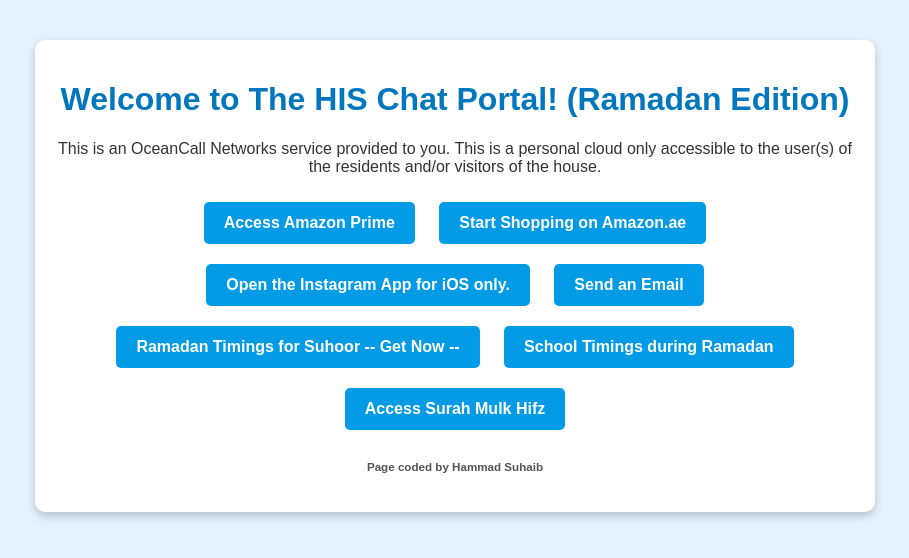
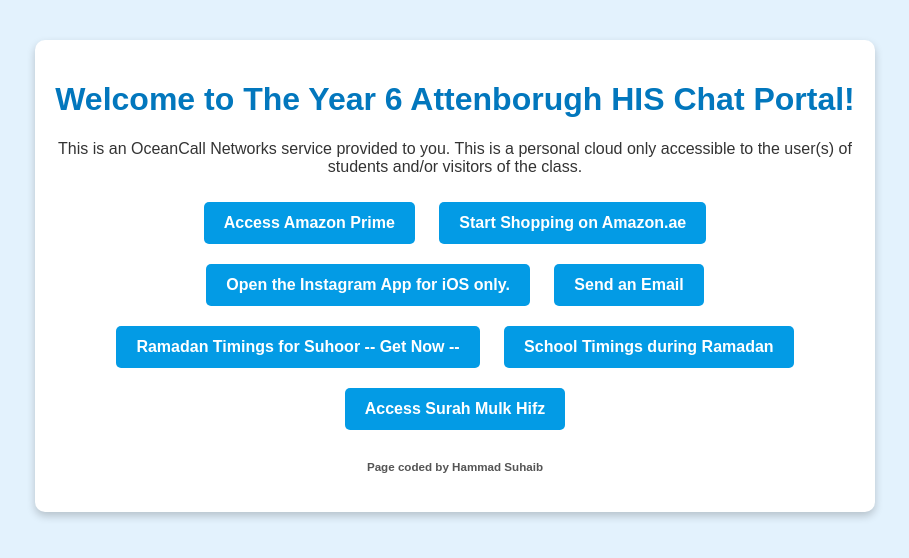
Before and after one commit to thb-accounts/hischatportal, a plain HTML site: page index.html in a window 1280 px wide. Shown: the whole page, without its empty margins (185-1094 px from the left). Drawn offline with Linux system fonts and the light colour scheme.

Commit message:
Update index.html

```diff
--- a/index.html
+++ b/index.html
@@ -50,8 +50,8 @@
 <body>
 
     <div class="container">
-        <h1>Welcome to The HIS Chat Portal! (Ramadan Edition)</h1>
-        <p>This is an OceanCall Networks service provided to you. This is a personal cloud only accessible to the user(s) of the residents and/or visitors of the house.</p>
+        <h1>Welcome to The Year 6 Attenborugh HIS Chat Portal!</h1>
+        <p>This is an OceanCall Networks service provided to you. This is a personal cloud only accessible to the user(s) of students and/or visitors of the class.</p>
 
         <a class="button" href="https://primevideo.com">Access Amazon Prime</a>
         <a class="button" href="https://amazon.ae">Start Shopping on Amazon.ae</a>
```
